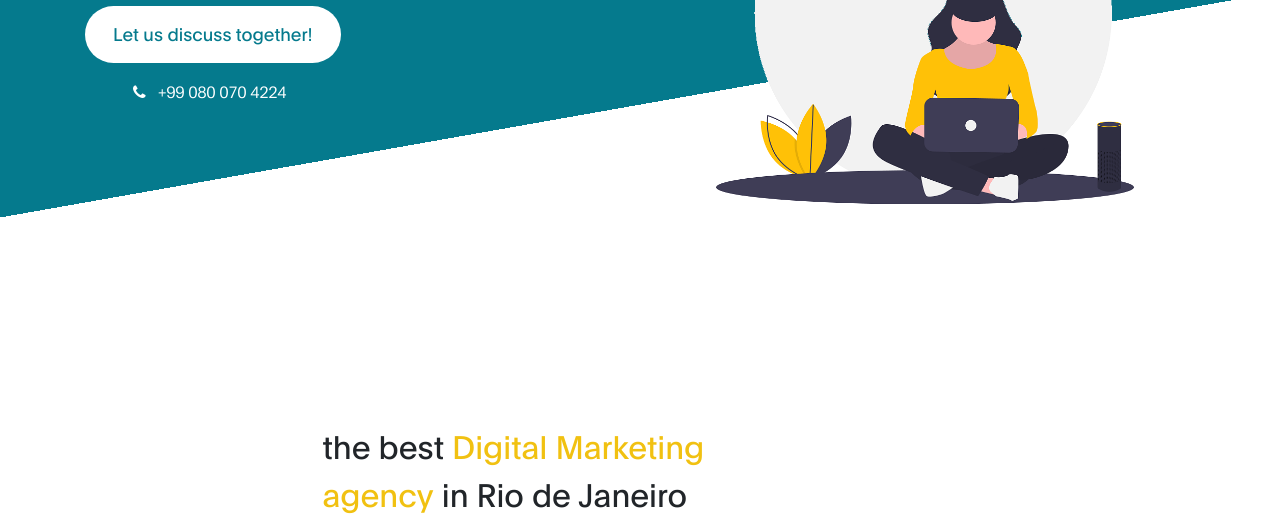
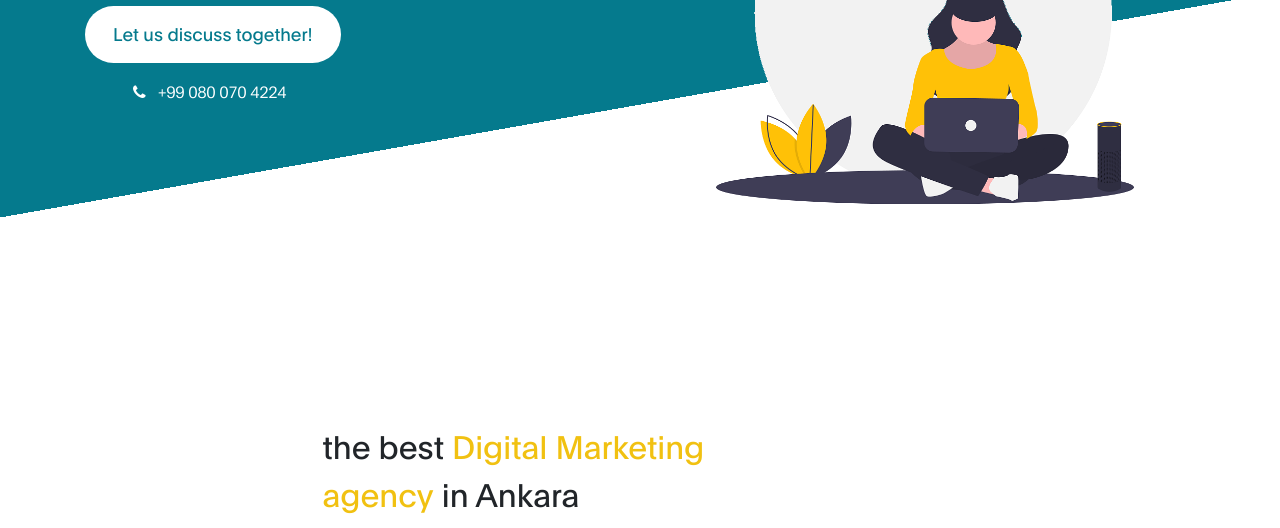
Before and after one commit to alperenustun/git-github-workshop, a plain HTML site: page index.html in a window 1280 px wide. Shown: the part 424-952 px from the top of the page. Drawn offline with Linux system fonts and the light colour scheme.

Commit message:
sehir adi degistirildi

```diff
--- a/index.html
+++ b/index.html
@@ -96,7 +96,7 @@ DIGITAL TREND
                     <div class="col-lg-7 mx-auto col-md-10 col-12">
                          <div class="about-info">
 
-                              <h2 class="mb-4" data-aos="fade-up">the best <strong>Digital Marketing agency</strong> in Rio de Janeiro</h2>
+                              <h2 class="mb-4" data-aos="fade-up">the best <strong>Digital Marketing agency</strong> in Ankara</h2>
 
                               <p class="mb-0" data-aos="fade-up">Total 5 HTML pages are included in this template from TemplateMo website. Please check 2 <a href="blog.html">blog</a> pages, <a href="project-detail.html">project</a> page, and <a href="contact.html">contact</a> page.
                               <br><br>You are <strong>allowed</strong> to use this template for commercial or non-commercial purpose. You are NOT allowed to redistribute the template ZIP file on template collection websites.</p>
```
